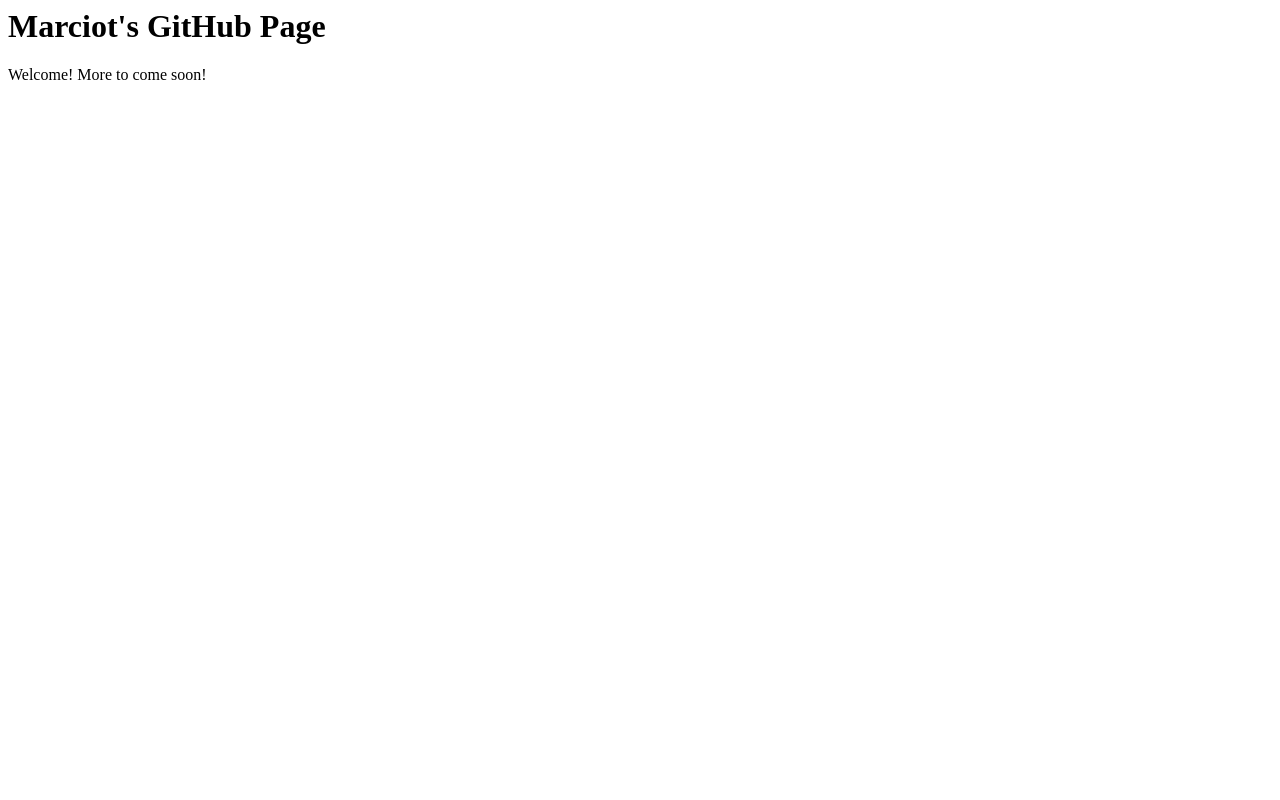
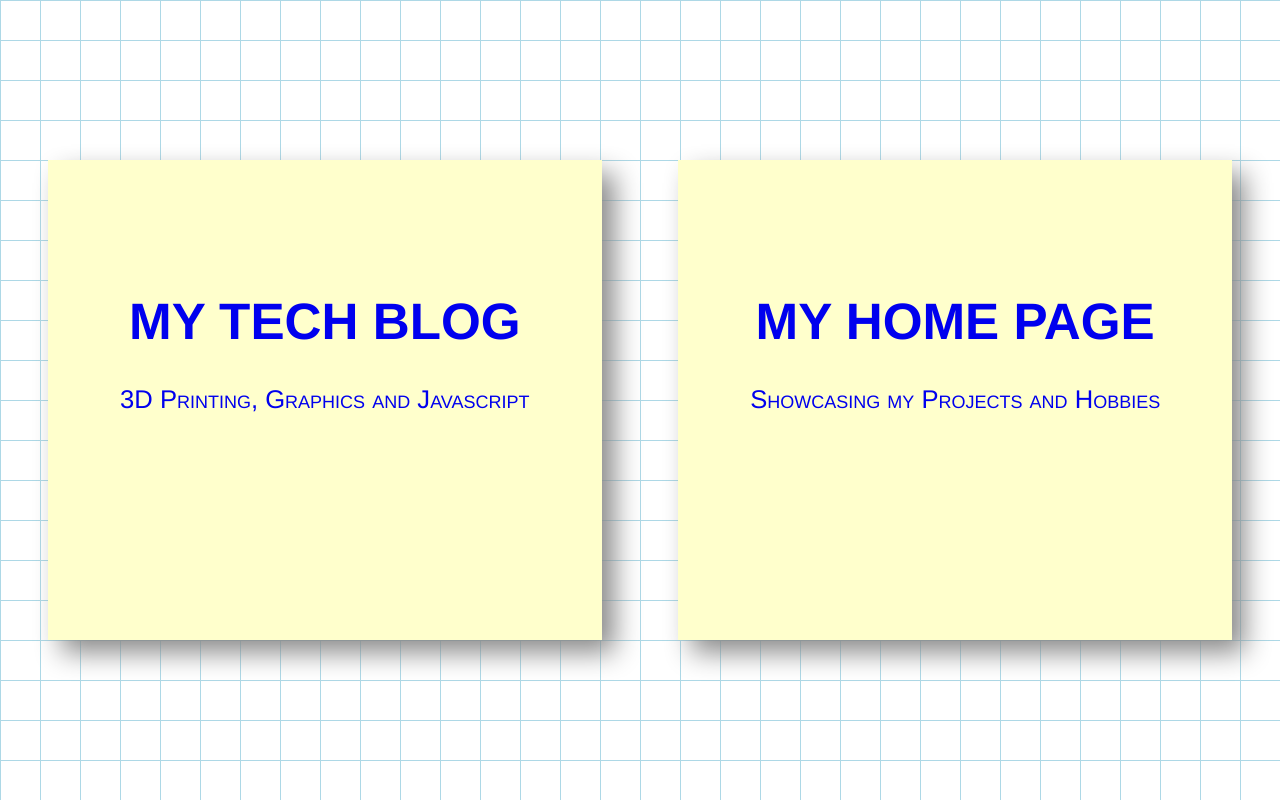
Before and after one commit to marciot/marciot.github.io, a plain HTML site: page index.html in a window 1280 px wide. Drawn offline with Linux system fonts and the light colour scheme; a web font is replaced by a local one.

Commit message:
Updated and styled the landing page

```diff
--- a/index.html
+++ b/index.html
@@ -1,9 +1,94 @@
 <html>
 	<head>
-		<title>Marciot's GitHub Page</title>
+		<title>Marcio's GitHub Page</title>
+
+		<link rel="stylesheet" type="text/css" href="http://fonts.googleapis.com/css?family=Walter+Turncoat" />
+
+		<style>
+			body {
+				/* Make the body take up entire window minus a margin
+				   http://stackoverflow.com/questions/485827/css-100-height-with-padding-margin
+				 */
+				position:   absolute;
+				top:        0;
+				left:       0;
+				right:      0;
+				bottom:     0;
+				margin:     3em;
+
+				/* Two resources shows how to load custom handwritten fonts:
+				 *   http://makeitcg.com/script-handwritten-google-fonts/1910/
+				 *   http://designshack.net/articles/css/the-10-best-script-and-handwritten-google-web-fonts/
+				 */
+				font-family: 'Walter Turncoat', Helvetica, Sans-serif;
+
+				background-color: white;
+
+				/* The following makes a graph paper effect:
+				http://stackoverflow.com/questions/3540194/how-to-make-a-grid-like-graph-paper-grid-with-just-css
+				 */
+				background-size: 40px 40px;
+				background-image: linear-gradient(to right, lightBlue 1px, transparent 1px), linear-gradient(to bottom, lightBlue 1px, transparent 1px);
+			}
+
+			/* Flex tutorial: https://css-tricks.com/snippets/css/a-guide-to-flexbox/ */
+			.tiles {
+				height:           100%;
+
+				display:          flex;
+				flex-direction:   row;
+				align-items:      center;
+
+				font-size:        2vw;
+				color:            violet;
+			}
+
+			.tiles > * {
+				margin-right:     3em;
+			}
+
+			.tiles > :last-child {
+				margin-right:     0em;
+			}
+
+			a {
+				display:          flex;
+				flex-direction:   column;
+				justify-content:  center;
+
+				width:            100%;
+				height:           50%;
+
+				text-decoration:  none;
+				text-align:       center;
+				font-variant:     small-caps;
+
+				background-color: #FFFFCC;
+				box-shadow:       0.5em 0.5em 1em #888888;
+
+				padding-bottom:   5em;
+			}
+
+			a:hover {
+				transform:        scale(1.03);
+				color:            red;
+			}
+
+			h1 {
+				text-transform:   uppercase;
+			}
+		</style>
 	</head>
 	<body>
-		<h1>Marciot's GitHub Page</h1>
-		Welcome! More to come soon!
+		<div class="tiles">
+			<a href="https://mt236.wordpress.com/">
+				<h1>My Tech Blog</h1>
+				3D Printing, Graphics and Javascript
+			</a>
+			<a href="http://marciot.freeshell.org/" class="last">
+				<h1>My Home Page</h1>
+				Showcasing my Projects and Hobbies
+			</a>
+		</div>
 	</body>
 </html>
```
